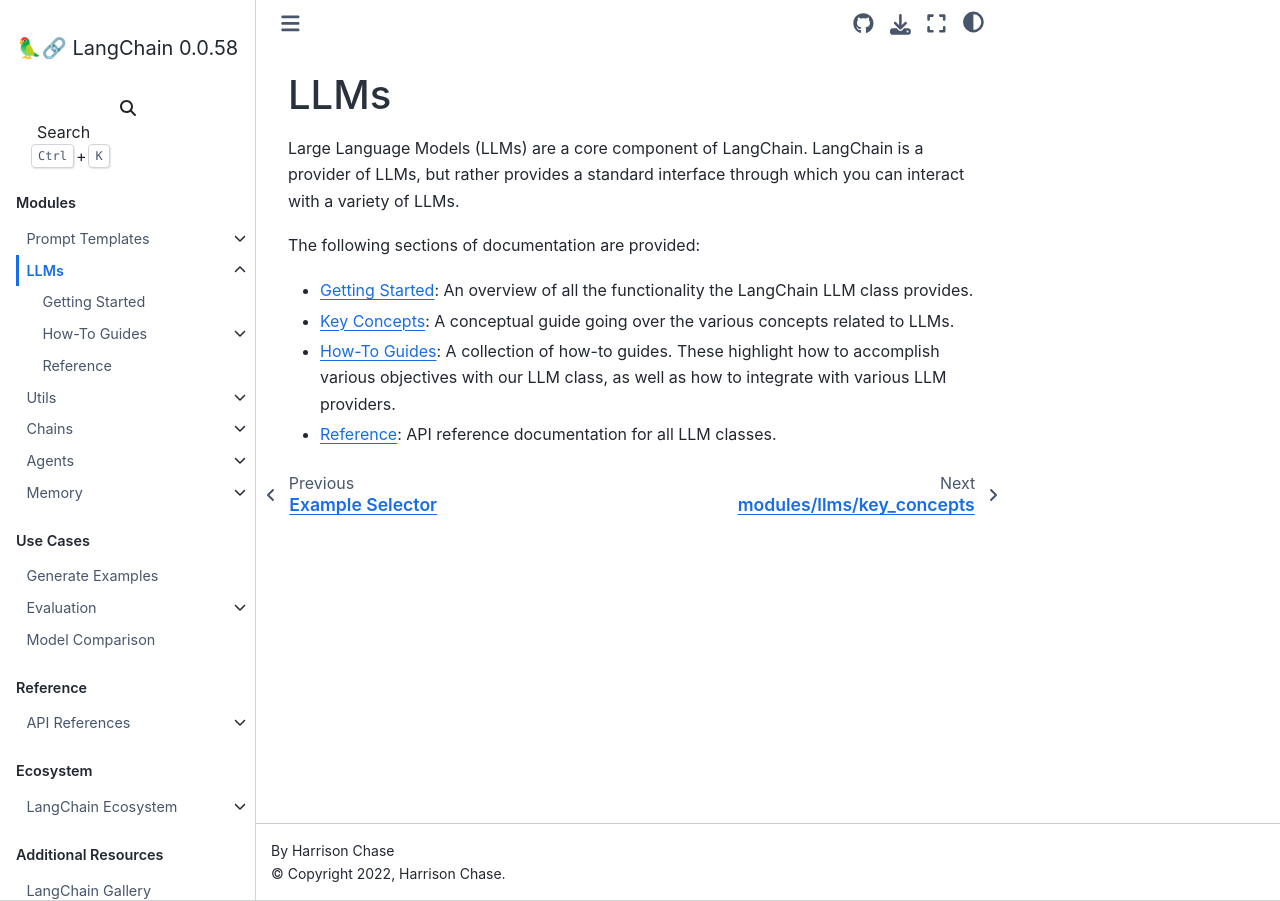
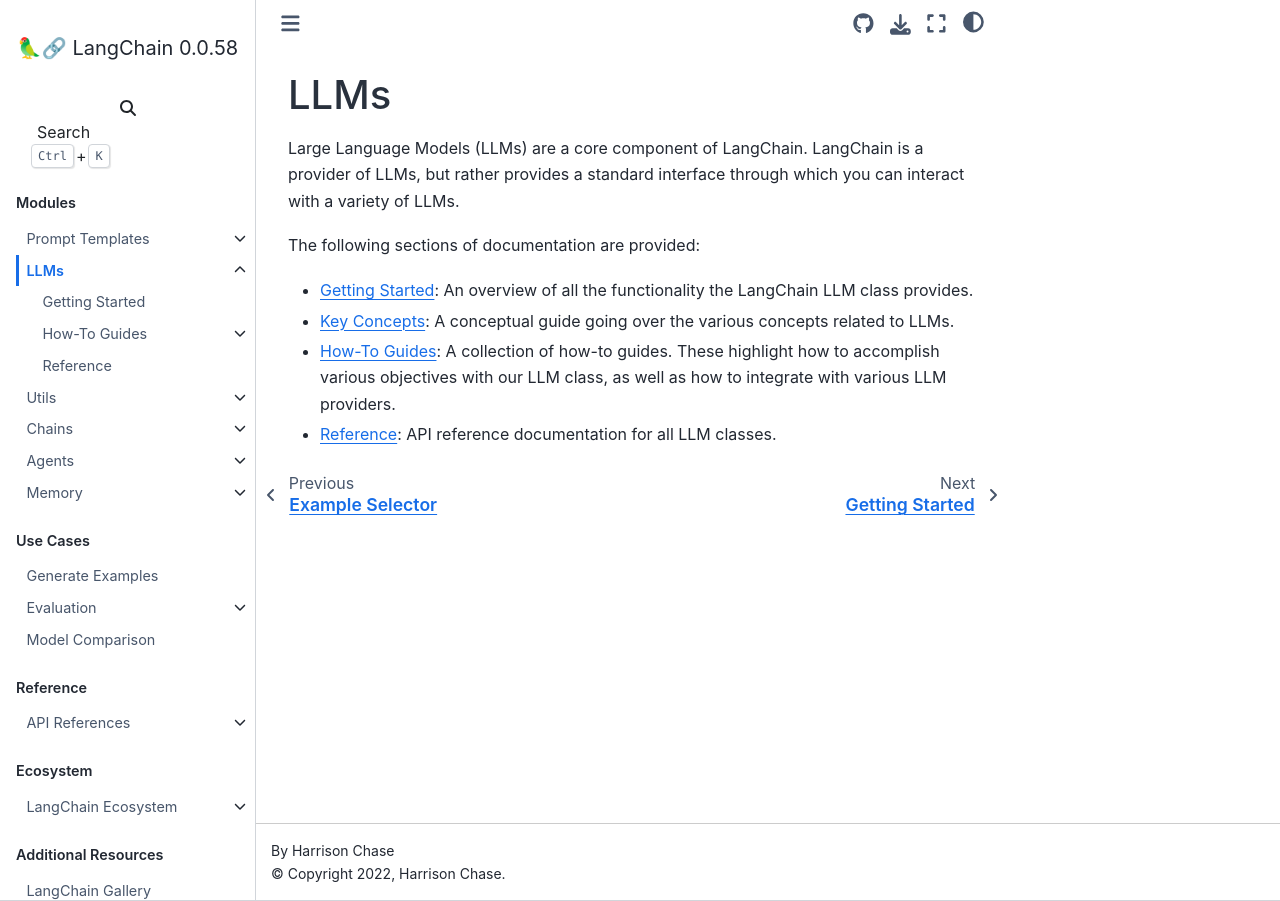
Before and after one commit to ZinedineDumas/React-Python, a Sphinx documentation site: the page built from docs/modules/llms.rst, in a window 1280 px wide. Built offline with Sphinx 7.4.7 and the Sphinx Book theme 1.1.4, drawn with Linux system fonts in a browser that asks for light colours; pages that are not in the unit, such as notebooks, are missing from menus.

Commit message:
Docs: side menu to match the order (llms) (#557)
Small quick fix:

Suggest making the order of the menu the same as it is written on the
page (Getting Started -> Key Concepts). Before the menu order was not
the same as it was on the page. Not sure if this is the only place the
menu is affected.

Mismatch is found here:
https://langchain.readthedocs.io/en/latest/modules/llms.html

```diff
--- a/docs/modules/llms.rst
+++ b/docs/modules/llms.rst
@@ -21,7 +21,7 @@ The following sections of documentation are provided:
    :name: LLMs
    :hidden:
 
+   ./llms/getting_started.ipynb
    ./llms/key_concepts.md
-   ./llms/getting_started.ipynb
    ./llms/how_to_guides.rst
    Reference<../reference/modules/llms.rst>
```
